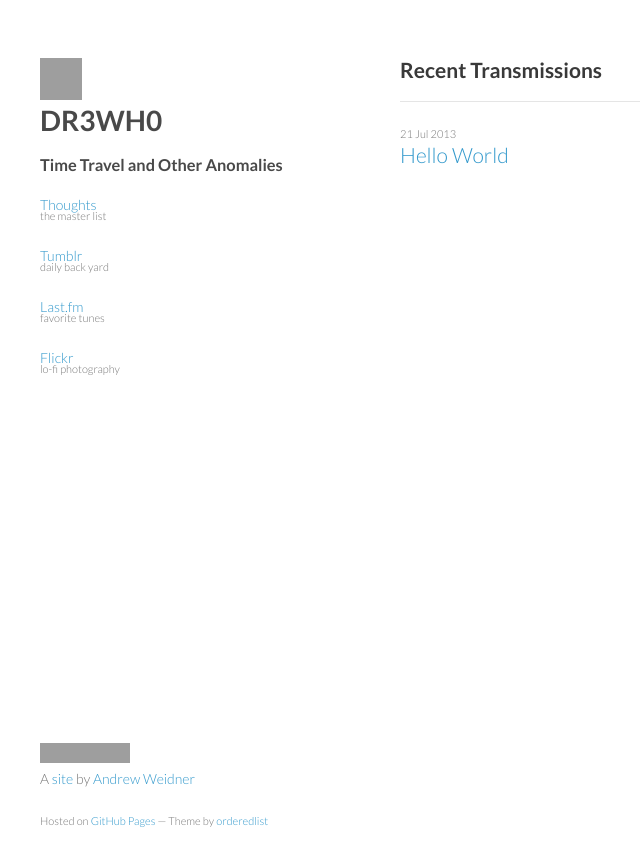
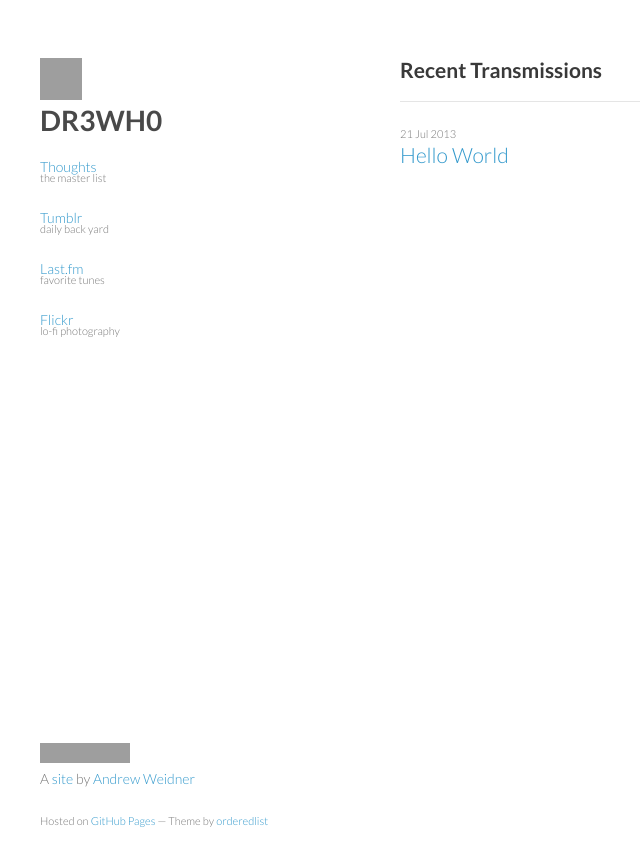
Before and after one commit to drewhop/drewhop.github.io, a Jekyll site: the page built from index.html, in a window 1280 px wide. Shown: the top 866 px of the page, without its empty margins (170-810 px from the left). Built offline with Jekyll 4.4.1, drawn with Linux system fonts in a browser that asks for light colours; comment, search, counter and statistics services are not loaded; grey boxes are pictures that could not be loaded.

Commit message:
Update default.html

```diff
--- a/_layouts/default.html
+++ b/_layouts/default.html
@@ -12,7 +12,6 @@
 
       <header>
         <img src="https://dl.dropboxusercontent.com/u/8239797/DR3WH0.png" alt="DR3WH0.png" height="42" width="42" /><h1><a href="/index.html">DR3WH0</a></h1>
-        <h3>Time Travel and Other Anomalies</h3>
         <p class="view"><a href="/posts.html">Thoughts<small>the master list</small></a>
         <p class="view"><a href="http://dr3wh0.tumblr.com/">Tumblr<small>daily back yard</small></a>
         <p class="view"><a href="http://www.last.fm/user/DR3WH0">Last.fm<small>favorite tunes</small></a>
```
